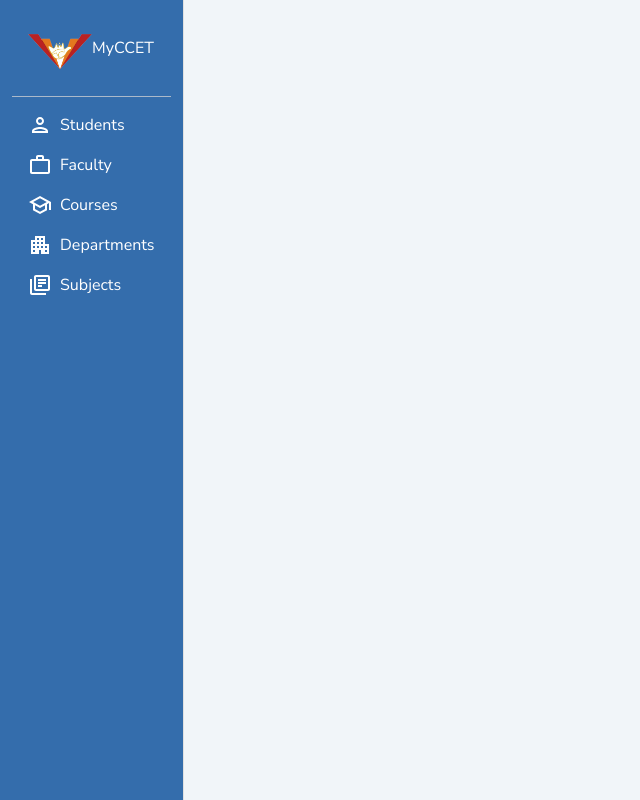
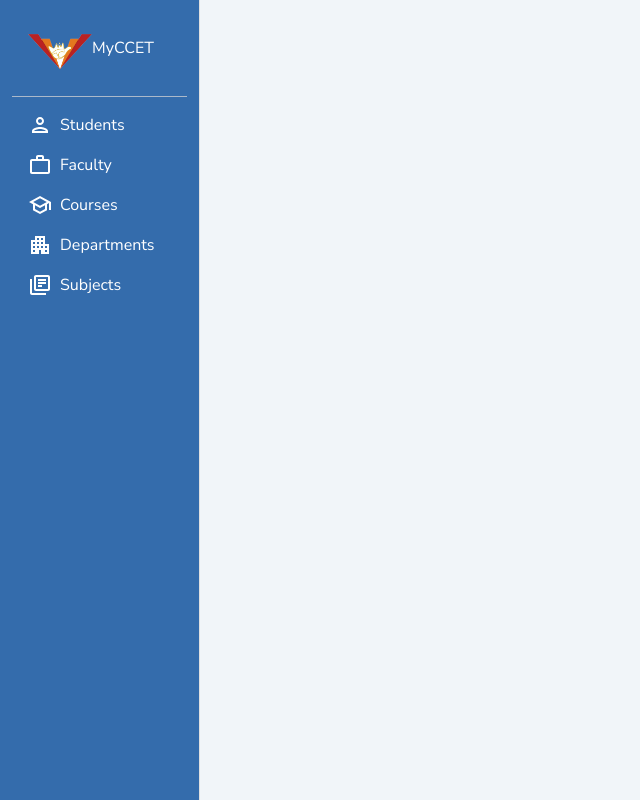
Before and after one commit to aayushchugh/myccet-admin, a React (Vite) app: page / in a window 1280 px wide. Shown: the whole page, without its empty margins (0-640 px from the left). Built offline with nearby package versions, Linux system fonts and the light colour scheme.

Commit message:
subjects table

```diff
--- a/src/App.tsx
+++ b/src/App.tsx
@@ -6,9 +6,24 @@ import Layout from "./layout/Layout";
 import LoadingIndicator from "./layout/loadingIndicator/LoadingIndicator";
 
 const LoginPage = lazy(() => import("./pages/auth/login/Login"));
+const SubjectsPage = lazy(() => import("./pages/subjects/Subjects"));
 
 const App: FC = () => {
 	const theme = createTheme({
+		palette: {
+			primary: {
+				main: "#346CAC",
+				light: "#5C89BC",
+				dark: "#244B78",
+				contrastText: "#FFFFFF",
+			},
+			secondary: {
+				main: "#ba2121",
+				light: "#C74D4D",
+				dark: "#821717",
+				contrastText: "#FFFFFF",
+			},
+		},
 		typography: {
 			fontFamily: "Nunito Sans, sans-serif",
 		},
@@ -21,6 +36,7 @@ const App: FC = () => {
 					<Routes>
 						<Route path="/" element={<Layout />}>
 							<Route path="/login" element={<LoginPage />} />
+							<Route path="/subjects" element={<SubjectsPage />} />
 						</Route>
 					</Routes>
 				</BrowserRouter>
--- a/src/components/Button/Button.tsx
+++ b/src/components/Button/Button.tsx
@@ -2,14 +2,16 @@ import { Circle } from "@mui/icons-material";
 import { LoadingButton, LoadingButtonProps } from "@mui/lab";
 import { FC } from "react";
 
-const Button: FC<LoadingButtonProps> = ({ variant, type, loading, ...props }) => {
+const Button: FC<LoadingButtonProps> = ({ variant, type, loading, color, endIcon, ...props }) => {
 	return (
 		<LoadingButton
 			startIcon={loading && <Circle />}
+			endIcon={endIcon}
 			loading={loading}
 			loadingPosition={loading ? "start" : "center"}
 			variant={variant || "contained"}
 			type={type || "submit"}
+			color={color || "primary"}
 			{...props}
 		/>
 	);
--- a/src/layout/Layout.tsx
+++ b/src/layout/Layout.tsx
@@ -1,6 +1,7 @@
 import { Outlet, useLocation } from "react-router-dom";
 import { FC, useEffect, useState } from "react";
 import SideDrawer from "./sideDrawer/SideDrawer";
+import { CssBaseline } from "@mui/material";
 
 const Layout: FC = () => {
 	const { pathname } = useLocation();
@@ -14,12 +15,14 @@ const Layout: FC = () => {
 
 	return (
 		<>
-			<main>
+			<CssBaseline />
+
+			<div className="flex">
 				{isDrawerVisible && <SideDrawer />}
-				<main className="bg-slate-100 min-h-screen">
+				<div className="bg-slate-100 min-h-screen flex-1 px-8 pt-4 overflow-y-auto">
 					<Outlet />
-				</main>
-			</main>
+				</div>
+			</div>
 		</>
 	);
 };
--- a/src/layout/sideDrawer/SideDrawer.tsx
+++ b/src/layout/sideDrawer/SideDrawer.tsx
@@ -10,7 +10,18 @@ import ApartmentIcon from "@mui/icons-material/Apartment";
 
 const SideDrawer: FC = () => {
 	return (
-		<Drawer variant="permanent">
+		<Drawer
+			variant="permanent"
+			anchor="left"
+			sx={{
+				width: 200,
+				flexShrink: 0,
+				"& .MuiDrawer-paper": {
+					width: 200,
+					boxSizing: "border-box",
+				},
+			}}
+		>
 			<div className="bg-primary h-full px-3">
 				<List>
 					<ListItem>
@@ -26,25 +37,35 @@ const SideDrawer: FC = () => {
 				<Divider className="bg-white/70" />
 
 				<List>
-					<ListItem className="items-center hover:bg-white/20 hover:rounded transition-all duration-75 cursor-pointer">
+					<ListItem className="hover:bg-white/20 hover:rounded transition-all duration-75 cursor-pointer">
+						<Link to="/students" className="flex items-center">
 							<PersonOutlinedIcon className="text-white" />
 							<Typography className="!ml-2 text-white">Students</Typography>
+						</Link>
 					</ListItem>
-					<ListItem className="items-center hover:bg-white/20 hover:rounded transition-all duration-75 cursor-pointer">
+					<ListItem className="hover:bg-white/20 hover:rounded transition-all duration-75 cursor-pointer">
+						<Link to="/faculty" className="flex items-center">
 							<WorkOutlineIcon className="text-white" />
 							<Typography className="!ml-2 text-white">Faculty</Typography>
+						</Link>
 					</ListItem>
-					<ListItem className="items-center hover:bg-white/20 hover:rounded transition-all duration-75 cursor-pointer">
+					<ListItem className="hover:bg-white/20 hover:rounded transition-all duration-75 cursor-pointer">
+						<Link to="/courses" className="flex items-center">
 							<SchoolOutlinedIcon className="text-white" />
 							<Typography className="!ml-2 text-white">Courses</Typography>
+						</Link>
 					</ListItem>
-					<ListItem className="items-center hover:bg-white/20 hover:rounded transition-all duration-75 cursor-pointer">
+					<ListItem className="hover:bg-white/20 hover:rounded transition-all duration-75 cursor-pointer">
+						<Link to="/departments" className="flex items-center">
 							<ApartmentIcon className="text-white" />
 							<Typography className="!ml-2 text-white">Departments</Typography>
+						</Link>
 					</ListItem>
-					<ListItem className="items-center hover:bg-white/20 hover:rounded transition-all duration-75 cursor-pointer">
+					<ListItem className="hover:bg-white/20 hover:rounded transition-all duration-75 cursor-pointer">
+						<Link to="/subjects" className="flex items-center">
 							<LibraryBooksOutlinedIcon className="text-white" />
 							<Typography className="!ml-2 text-white">Subjects</Typography>
+						</Link>
 					</ListItem>
 				</List>
 			</div>
--- /dev/null
+++ b/src/pages/subjects/Subjects.tsx
@@ -0,0 +1,92 @@
+import {
+	Table,
+	TableBody,
+	TableCell,
+	TableContainer,
+	TableHead,
+	TableRow,
+	Typography,
+} from "@mui/material";
+import { FC } from "react";
+import Button from "../../components/Button/Button";
+import AddIcon from "@mui/icons-material/Add";
+
+const columns = [
+	{ name: "title", label: "title" },
+	{ name: "code", label: "code" },
+];
+
+const subjectData = [
+	{ title: "Physics", code: 1234 },
+	{ title: "Physics", code: 1234 },
+	{ title: "Physics", code: 1234 },
+	{ title: "Physics", code: 1234 },
+	{ title: "Physics", code: 1234 },
+	{ title: "Physics", code: 1234 },
+	{ title: "Physics", code: 1234 },
+	{ title: "Physics", code: 1234 },
+	{ title: "Physics", code: 1234 },
+	{ title: "Physics", code: 1234 },
+	{ title: "Physics", code: 1234 },
+	{ title: "Physics", code: 1234 },
+	{ title: "Physics", code: 1234 },
+	{ title: "Physics", code: 1234 },
+	{ title: "Physics", code: 1234 },
+	{ title: "Physics", code: 1234 },
+	{ title: "Physics", code: 1234 },
+	{ title: "Physics", code: 1234 },
+	{ title: "Physics", code: 1234 },
+	{ title: "Physics", code: 1234 },
+	{ title: "Physics", code: 1234 },
+	{ title: "Physics", code: 1234 },
+	{ title: "Physics", code: 1234 },
+	{ title: "Physics", code: 1234 },
+	{ title: "Physics", code: 1234 },
+	{ title: "Physics", code: 1234 },
+	{ title: "Physics", code: 1234 },
+	{ title: "Physics", code: 1234 },
+	{ title: "Physics", code: 1234 },
+	{ title: "Physics", code: 1234 },
+	{ title: "Physics", code: 1234 },
+	{ title: "Physics", code: 1234 },
+	{ title: "Physics", code: 1234 },
+	{ title: "Physics", code: 1234 },
+	{ title: "Physics", code: 1234 },
+	{ title: "Physics", code: 1234 },
+	{ title: "Physics", code: 1234 },
+	{ title: "Physics", code: 1234 },
+];
+
+const Subjects: FC = () => {
+	return (
+		<div>
+			<div className="flex justify-between">
+				<Typography>
+					Total subjects: <span className="text-secondary">50</span>
+				</Typography>
+				<Button endIcon={<AddIcon />}>New</Button>
+			</div>
+
+			<TableContainer className="mt-6 max-h-[70vh]">
+				<Table stickyHeader>
+					<TableHead>
+						<TableRow>
+							<TableCell>Title</TableCell>
+							<TableCell>Code</TableCell>
+						</TableRow>
+					</TableHead>
+					<TableBody>
+						{subjectData.map((subject, i) => (
+							<TableRow hover key={i}>
+								<TableCell>{subject.title}</TableCell>
+								<TableCell>{subject.code}</TableCell>
+							</TableRow>
+						))}
+					</TableBody>
+				</Table>
+			</TableContainer>
+		</div>
+	);
+};
+
+export default Subjects;
--- a/tailwind.config.js
+++ b/tailwind.config.js
@@ -4,12 +4,14 @@ export default {
 	theme: {
 		extend: {
 			colors: {
-				primary: "#346DAC",
+				primary: "#346CAC",
+				secondary: "#ba2121",
 			},
 			fontFamily: {
 				"nunito-sans": ["Nunito Sans", "sans-serif"],
 			},
 		},
-},
+	},
+
 	plugins: [],
 };
```
Also changed, not shown: 1 other file (tests, documents, lock files or other folders). Lines whose indentation alone changed are shown as unchanged.
